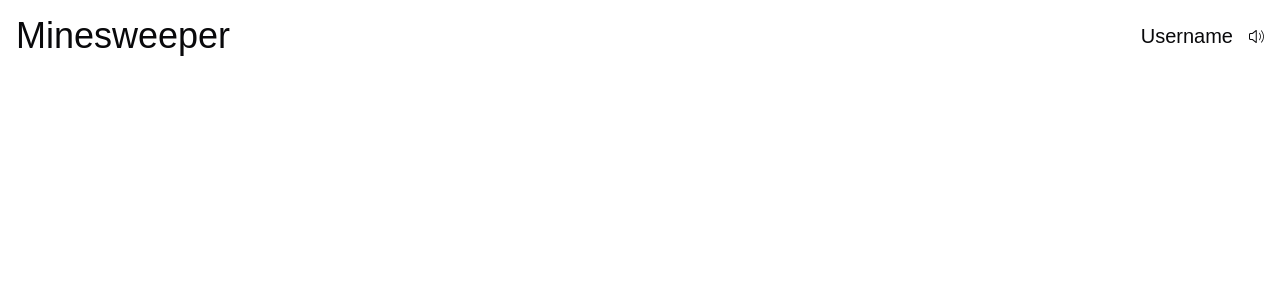
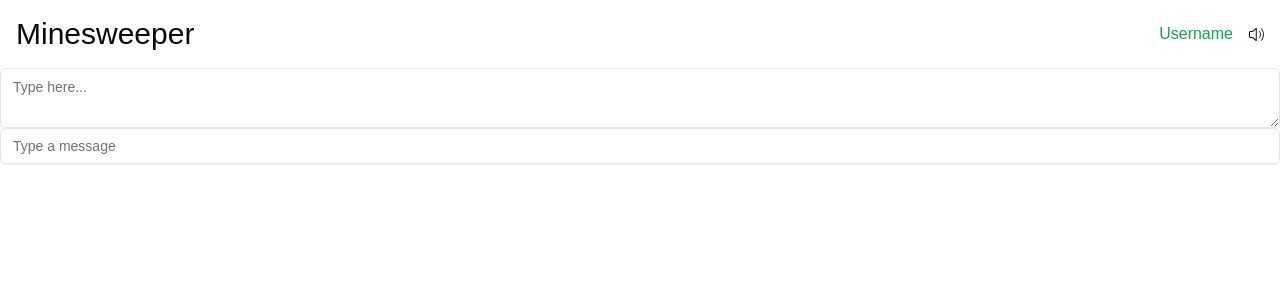
Before and after one commit to imsinha0/minesweeper, a Next.js app: page / in a window 1280 px wide. Shown: the top 300 px of the page. Built offline with nearby package versions, Linux system fonts and the light colour scheme.

Commit message:
added textarea

```diff
--- a/src/app/layout.tsx
+++ b/src/app/layout.tsx
@@ -1,7 +1,7 @@
 import type { Metadata } from "next";
 import "./globals.css";
 
-import Header from "./header";
+import Header from "../components/header";
 
 
 export const metadata: Metadata = {
--- a/src/app/page.tsx
+++ b/src/app/page.tsx
@@ -1,10 +1,17 @@
 
 import { Button } from "@/components/ui/button"
+import { Textarea } from "@/components/ui/textarea"
+import { Input } from "@/components/ui/input"
+
 
 export default function Home() {
   return (
     <div>
+    <Textarea placeholder="Type here..." />
+
+<Input type="text" placeholder="Type a message"/>
 
     </div>
+
   );
 }
--- a/src/app/header.tsx
+++ b/src/components/header.tsx
@@ -2,20 +2,7 @@
 
 import Link from "next/link"
 import { SpeakerLoudIcon, SpeakerOffIcon, SunIcon, MoonIcon } from '@radix-ui/react-icons';
-import { createContext, useContext, useState } from 'react';
-
-import {
-  DropdownMenu,
-  DropdownMenuContent,
-  DropdownMenuItem,
-  DropdownMenuLabel,
-  DropdownMenuSeparator,
-  DropdownMenuTrigger,
-  DropdownMenuGroup,
-  DropdownMenuShortcut,
-  DropdownMenuSub,
-  DropdownMenuPortal,
-} from "@/components/ui/dropdown-menu"
+import { createContext, useContext} from 'react';
 
 const SettingsContext = createContext({
   volume: "on",
@@ -35,12 +22,12 @@
       return (
 <nav className="p-4">
   <div className="mx-auto flex justify-between items-center">
-        <Link href="/" className="text-4xl hover:text-blue-600">
+        <Link href="/" className="text-3xl hover:text-blue-600">
         Minesweeper
         </Link>
 
         <div className="flex space-x-4 items-center">
-        <Link href="/" className="text-xl hover:text-blue-600">
+        <Link href="/user" className="text-l text-green-600 hover:text-blue-600">
         Username
         </Link>
         <Link href="/" className="text-4xl font-bold hover:text-blue-600">
--- /dev/null
+++ b/src/components/ui/input.tsx
@@ -0,0 +1,25 @@
+import * as React from "react"
+
+import { cn } from "@/lib/utils"
+
+export interface InputProps
+  extends React.InputHTMLAttributes<HTMLInputElement> {}
+
+const Input = React.forwardRef<HTMLInputElement, InputProps>(
+  ({ className, type, ...props }, ref) => {
+    return (
+      <input
+        type={type}
+        className={cn(
+          "flex h-9 w-full rounded-md border border-input bg-transparent px-3 py-1 text-base shadow-sm transition-colors file:border-0 file:bg-transparent file:text-sm file:font-medium file:text-foreground placeholder:text-muted-foreground focus-visible:outline-none focus-visible:ring-1 focus-visible:ring-ring disabled:cursor-not-allowed disabled:opacity-50 md:text-sm",
+          className
+        )}
+        ref={ref}
+        {...props}
+      />
+    )
+  }
+)
+Input.displayName = "Input"
+
+export { Input }
--- /dev/null
+++ b/src/components/ui/textarea.tsx
@@ -0,0 +1,24 @@
+import * as React from "react"
+
+import { cn } from "@/lib/utils"
+
+export interface TextareaProps
+  extends React.TextareaHTMLAttributes<HTMLTextAreaElement> {}
+
+const Textarea = React.forwardRef<HTMLTextAreaElement, TextareaProps>(
+  ({ className, ...props }, ref) => {
+    return (
+      <textarea
+        className={cn(
+          "flex min-h-[60px] w-full rounded-md border border-input bg-transparent px-3 py-2 text-base shadow-sm placeholder:text-muted-foreground focus-visible:outline-none focus-visible:ring-1 focus-visible:ring-ring disabled:cursor-not-allowed disabled:opacity-50 md:text-sm",
+          className
+        )}
+        ref={ref}
+        {...props}
+      />
+    )
+  }
+)
+Textarea.displayName = "Textarea"
+
+export { Textarea }
```
